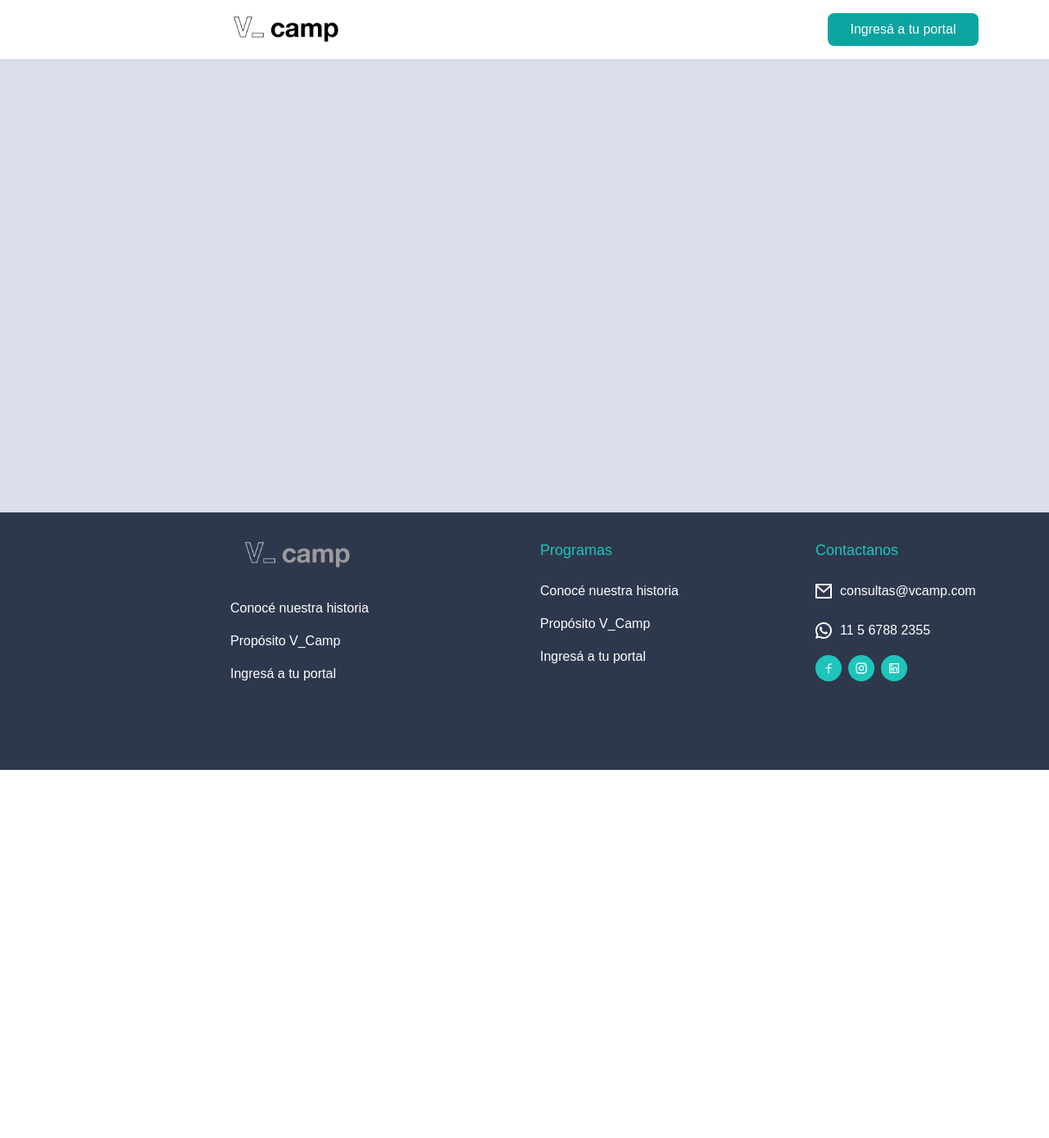
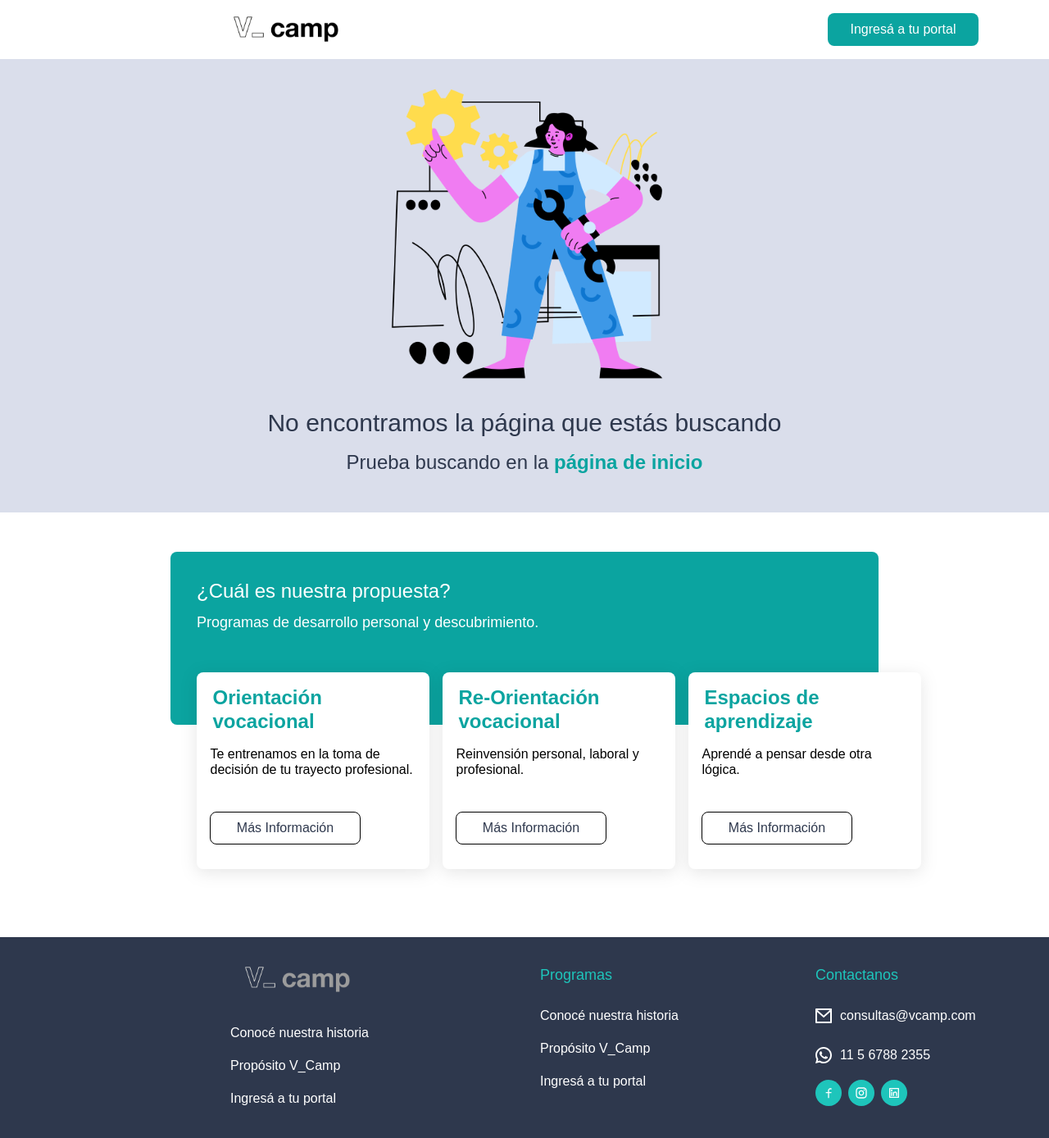
Before and after one commit to kevin-Bejarano-Aviles/api-proyecto-valtech, a React (Create React App) app in the folder front/: page /404 in a window 1280 px wide. Shown: the top 1388 px of the page at 82% size. Before the commit the page ends 939 px from the top, so only its background shows below. Built offline with nearby package versions, Linux system fonts and the light colour scheme.

Commit message:
Error/404

```diff
--- a/front/src/App.js
+++ b/front/src/App.js
@@ -10,6 +10,8 @@ import OrientedList from './components/OrientedList';
 import Oriented from './components/Oriented';
 import  Footer from './components/Footer'
 import Error from './pages/Error';
+import Proposal from './components/Proposal'
+import ProposalBox from './components/ProposalBox';
 
 function App() {
   return (
@@ -26,6 +28,8 @@ function App() {
       <Route path={'/oriented'} element={<Oriented />} />
       <Route path={'/footer'} element={<Footer />} />
       <Route path={'/404'} element={<Error />} />
+      <Route path={'/pr'} element={<Proposal />} />
+      <Route path={'/prb'} element={<ProposalBox />} />
     </Routes>
   );
 }
--- a/front/src/components/Button.jsx
+++ b/front/src/components/Button.jsx
@@ -1,7 +1,7 @@
 import React from "react";
 
 function Button({type,name,handleFunction,disabled=false}) {
-  let claseButon= "h-10 w-[184px] rounded-lg flex justify-center items-center text-white font-medium  bg-greenbutton"
+  let claseButon= "h-10 w-[184px] rounded-lg flex justify-center items-center text-white font-medium  bg-green"
   return (
 
     <>
--- a/front/src/components/Footer.jsx
+++ b/front/src/components/Footer.jsx
@@ -7,7 +7,7 @@ import Instagram from '../img/Instagram.svg'
 import LinkedIn from '../img/LinkedIn.svg'
 function Footer() {
   return (
-    <div className='bg-footer h-[314px] w-full flex flex-row'>
+    <div className='bg-blue h-[314px] w-full flex flex-row'>
         <div className='flex-col h-52 w-52 ml-[281px] relative top-8'>
             <img className='' src={Icon} alt="" />
             <p className='text-white mt-8 text-base'>Conocé nuestra historia</p>
--- a/front/src/components/HeaderAdmin.jsx
+++ b/front/src/components/HeaderAdmin.jsx
@@ -4,7 +4,7 @@ import ProfilePicture from '../components/ProfilePicture'
 
 function HeaderAdmin({Titulo}) {
   return (
-        <div className='bg-blueheader w-[1206px] h-[111px] flex items-center'>
+        <div className='bg-blue w-[1206px] h-[111px] flex items-center'>
             <h1 className='text-2xl ml-[46px] text-white font-normal'>{Titulo}</h1>
             <div className='ml-[800px]'><ProfilePicture picture={ProfilePictureHeader} alt="User"/></div>
         </div>
--- /dev/null
+++ b/front/src/components/Proposal.jsx
@@ -0,0 +1,19 @@
+import React from 'react'
+import ProposalBox from './ProposalBox'
+
+function Proposal() {
+  return (
+    <div className='h-[358px] w-[864px]'>
+      <div className='bg-green h-[211px] w-[864px] rounded-lg flex flex-col'>
+        <h2 className='ml-8 relative top-8 text-2xl font-medium text-white'>¿Cuál es nuestra propuesta?</h2>
+        <h3 className='ml-8 mt-10 relative text-lg font-medium text-white'>Programas de desarrollo personal y descubrimiento.</h3>
+      </div>
+      <div className=' h-[211px] w-[864px] ml-8 z-10 relative bottom-16 flex flex-row'>
+           <div className='mr-4'><ProposalBox Title="Orientación vocacional" description="Te entrenamos en la toma de decisión de tu trayecto profesional."/></div>
+           <div className='mr-4'><ProposalBox Title="Re-Orientación vocacional" description="Reinvensión personal, laboral y profesional."/></div>
+           <div><ProposalBox Title="Espacios de aprendizaje" description="Aprendé a pensar desde otra lógica."/></div>
+      </div>
+    </div>
+  )
+}
+export default  Proposal
--- /dev/null
+++ b/front/src/components/ProposalBox.jsx
@@ -0,0 +1,11 @@
+import React from 'react'
+
+export default function ProposalBox({Title, description}) {
+  return (
+    <div className='w-[284px] h-60 bg-white rounded-lg drop-shadow-[0_4px_10px_rgba(0,0,0,0.1)]'>
+        <h3 className=' text-green w-[245px] text-[24px] leading-[29px] font-bold relative top-4 ml-auto mr-auto font-Rubik'>{Title}</h3>
+        <p className='h-16 ml-auto mr-auto w-[251px] relative top-8 text-[16px] leading-[19px]'>{description}</p>
+        <div className='h-10 w-[184px] rounded-lg border-[1px] mt-12 ml-4 border-black flex items-center justify-center text-[16px] leading-[24px] text-blue font-medium'>Más Información</div>
+    </div>
+  )
+}
--- a/front/src/pages/Error.jsx
+++ b/front/src/pages/Error.jsx
@@ -1,14 +1,21 @@
 import React from 'react'
 import Header from '../components/HeaderPublic'
 import Footer from '../components/Footer'
-/* import ImgError from '../img/ImgError.svg' */
+import ImgError from '../img/ImgError.svg'
+import Proposal from '../components/Proposal'
+import {Link} from 'react-router-dom'
 
 export default function Error() {
   return (
     <div className='bg-white'>
       <header className=''><Header/></header>
-      <div className='bg-imgheader h-[553px] w-full flex justify-center '>
-          {/* <img src={ImgError} alt="Error"/> */}
+      <div className='bg-imgheader h-[553px] w-full flex flex-col '>
+          <img className='mt-[19px] h-[390px] w-[390px] ml-auto mr-auto' src={ImgError} alt="Error"/>
+          <h1 className='mt-[17px] ml-auto mr-auto text-3xl font-normal text-blue'>No encontramos la página que estás buscando</h1>
+          <h2 className='mt-3.5 ml-auto mr-auto font-normal text-blue text-2xl'>Prueba buscando en la <Link to='/' className='text-green font-bold'>página de inicio</Link> </h2>
+      </div>
+      <div className='flex justify-center mt-12 mb-28'>
+        <Proposal/>
       </div>
       <footer><Footer/></footer>
     </div>
--- a/front/tailwind.config.js
+++ b/front/tailwind.config.js
@@ -5,12 +5,12 @@ module.exports = {
   theme: {
     extend: {
       colors:{
-        greenbutton: '#0BA4A0',
-        blueheader:'#2E384D',
-        footer: '#2E384D',
+        green: '#0BA4A0',
+        blue:'#2E384D',
         letrafooter: '#1EC5BB',
         graybackground:'#DADEEB',
         imgheader: '#DADEEB',
+
       }
     },
   },
```
